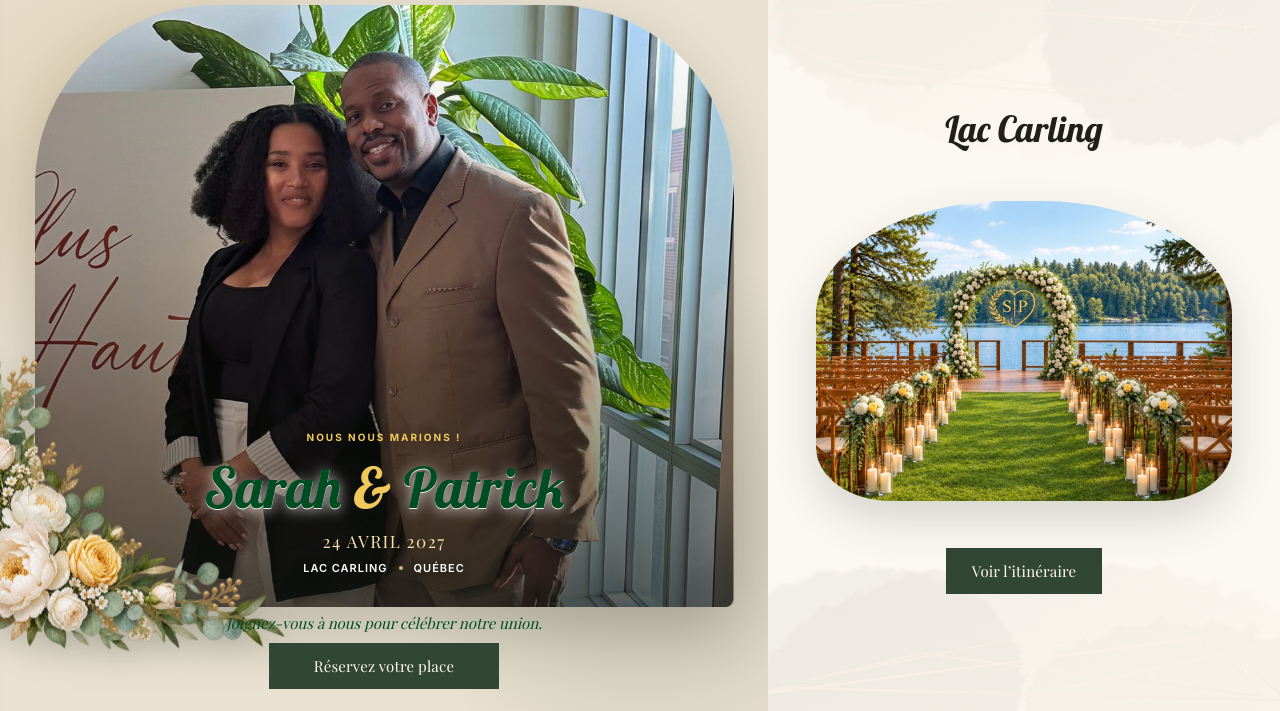
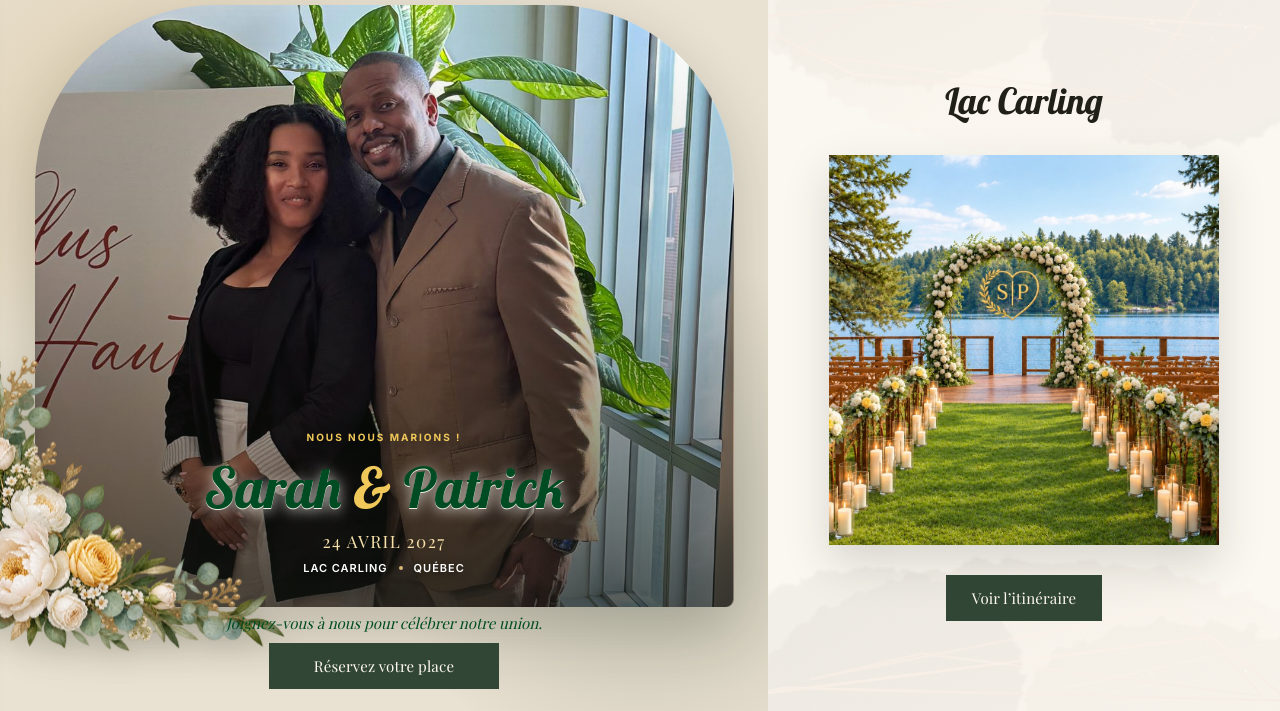
Before and after one commit to LSP-design/sarah-patrick, a plain HTML site: page index.html in a window 1280 px wide. Shown: the part 89-800 px from the top of the page. Drawn offline with nearby package versions, Linux system fonts and the light colour scheme; a web font is replaced by a local one.

Commit message:
Make venue photo exactly square

```diff
--- a/styles.css
+++ b/styles.css
@@ -1842,7 +1842,16 @@ body.overlay-open { overflow: hidden; }
 .site-header .menu-btn:hover .menu-icon span,
 .site-header .menu-btn:focus-visible .menu-icon span { background: #0c0e1d; }
 
-/* Softer wedding-arch silhouette for the Lac Carling home photograph. */
+/* Exact square format requested for the Lac Carling home photograph. */
+.venue-editorial {
+  width: min(100%, 390px);
+  min-height: 0;
+  padding: 0;
+}
+
 .venue-exterior {
-  border-radius: 46% 46% 18% 18% / 38% 38% 18% 18%;
-}
+  width: 100%;
+  height: auto;
+  aspect-ratio: 1 / 1;
+  border-radius: 0;
+}
```
